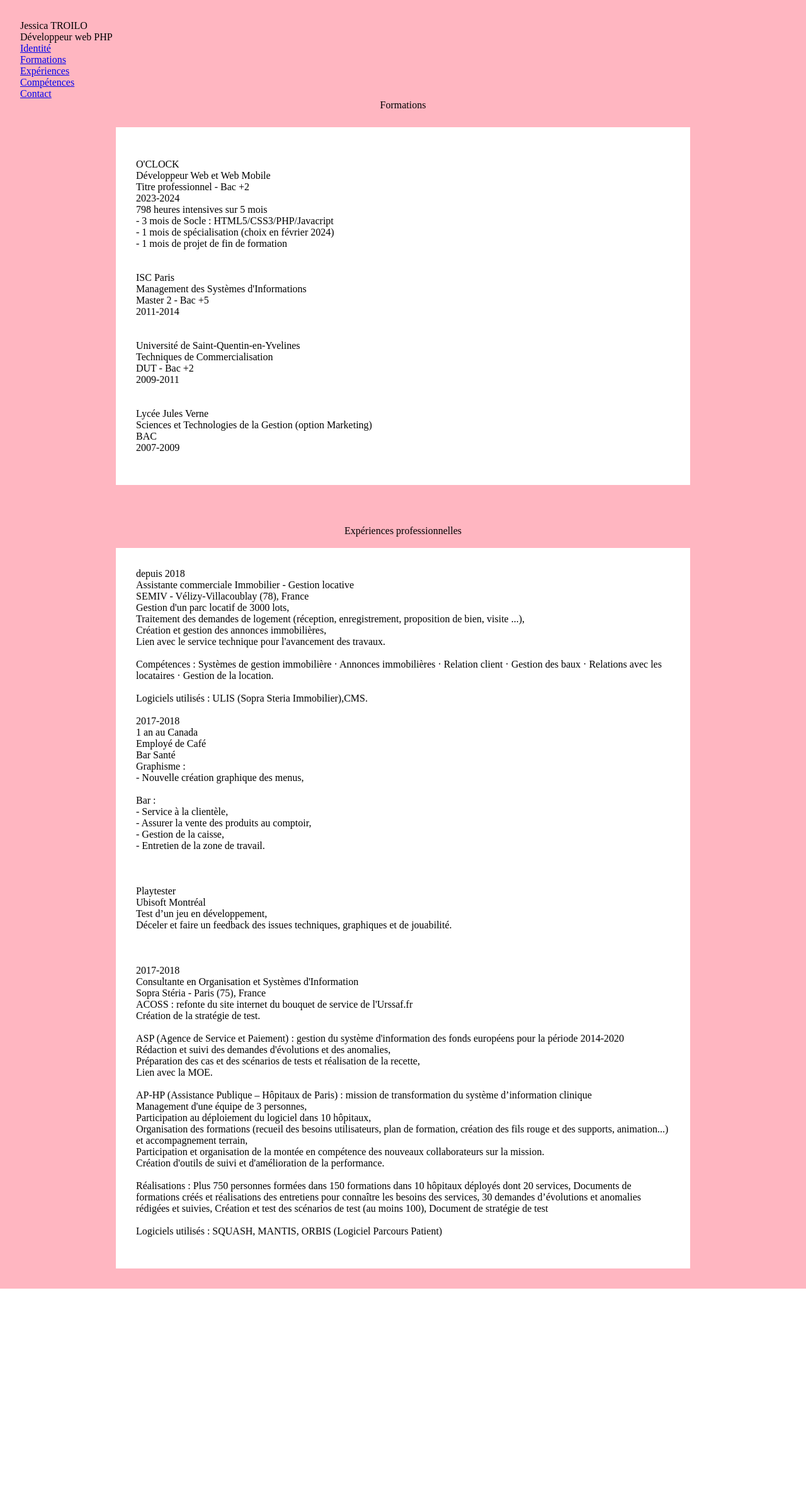
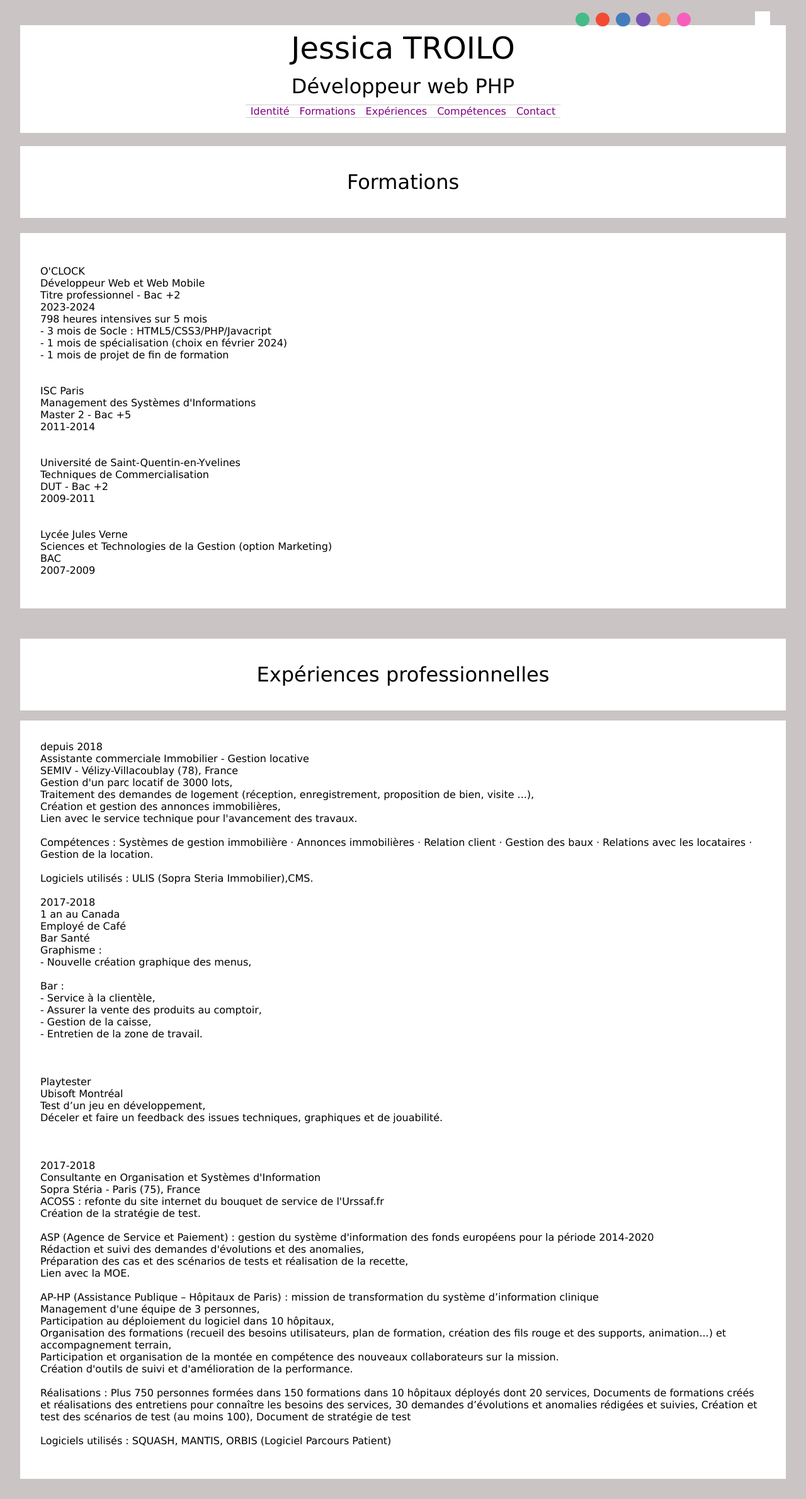
Before and after one commit to jessicatroilo/jessicatroilo.github.io, a PHP site: page /CV/php/index.php in a window 1280 px wide. Shown: the whole page at 63% size. Before the commit the page ends 2046 px from the top, so only its background shows below. Run offline with PHP 8.4, Linux system fonts and the light colour scheme.

Commit message:
en cours

```diff
--- a/css/style.css
+++ b/css/style.css
@@ -1,29 +1,216 @@
+/* Corps de la page */
+
+body {
+    font-family: Verdana, Geneva, Tahoma, sans-serif;
+}
+
 #container {
-    background-color : lightpink;
+    background-color : rgb(202, 196, 197);
     display : flex;
     flex-direction: column;
     padding : 2em;
 
 }
 
+html {
+    --theme-green-main: #4b8;
+    --theme-green-alt: #296;
+    --theme-red-main: rgb(243, 74, 52);
+    --theme-red-alt: rgb(207, 52, 31);
+    --theme-blue-main: rgb(68, 124, 187);
+    --theme-blue-alt: rgb(48, 103, 165);
+    --theme-purple-main: rgb(117, 85, 179);
+    --theme-purple-alt: rgb(93, 48, 165);
+    --theme-orange-main: rgb(247, 143, 95);
+    --theme-orange-alt: rgb(224, 100, 42);
+    --theme-pink-main: rgb(247, 95, 189);
+    --theme-pink-alt: rgb(109, 17, 81);
+
+    --color-main: var(--theme-green-main);
+    --color-alt: var(--theme-green-alt);
+    --border-normal: 1px solid rgba(0, 0, 0, .2);
+    --color-bg: white;
+    --color-opacity: rgba(0, 0, 0, .1);
+  }
+
+/* Header*/
+
+.header {
+    background-color : white;
+    width: 100%;
+    display : flex;
+    flex-direction: column;
+    align-items: center;
+    padding: 0.5em 0 1.5em;
+    margin: 0.5em 0 0.3em
+
+}
+
+.header__part {
+    border-bottom: var(--border-normal);
+    display: flex;
+    flex-direction: column;
+    align-items: center;
+}
+
+/*theme*/
+
+.dark__light {
+    width: 1.5em;
+    height: 1.5em;
+    border : 0;
+    border-radius: 3%;
+    /*background-color: red;*/
+    position: absolute;
+    left: 93.7%;
+    bottom: 94.7%;
+    cursor: pointer ;
+    background-color : white;
+
+}
+
+/*Titre header*/
+h1 {
+    font-size : 3em;
+    margin-bottom: 0.3em;
+}
+
+h2 {
+    font-size : 2em;
+    margin-bottom: 0.3em;
+}
+
+/*Nav*/
+nav {
+    display: flex;
+    flex-direction: column;
+    justify-content: space-evenly;
+    align-items: stretch;
+}
+
+
+.menu {
+    display: flex;
+    align-items: center;
+}
+
+.theme-button {
+    border: 0;
+    border-radius: 50%;
+    color: white;
+    padding: .7rem;
+    display: inline-block;
+    margin-left: .3rem;
+}
+
+.menu__color-switcher {
+    position: absolute;
+    left: 71%;
+    bottom: 94.7%;
+}
+
+#theme-red {
+    background-color: var(--theme-red-main);
+}
+
+#theme-blue {
+    background-color: var(--theme-blue-main);
+}
+
+#theme-green {
+    background-color: var(--theme-green-main);
+}
+
+#theme-purple {
+    background-color: var(--theme-purple-main);
+}
+
+#theme-orange {
+    background-color: var(--theme-orange-main);
+}
+
+
+#theme-pink {
+    background-color: var(--theme-pink-main);
+}
+
+#theme-red:hover {
+    background-color: var(--theme-red-alt);
+}
+
+#theme-blue:hover {
+    background-color: var(--theme-blue-alt);
+}
+
+#theme-green:hover {
+    background-color: var(--theme-green-alt);
+}
+
+#theme-purple:hover {
+    background-color: var(--theme-purple-alt);
+}
+
+#theme-orange:hover {
+    background-color: var(--theme-orange-alt);
+}
+
+#theme-pink:hover {
+    background-color: var(--theme-pink-alt);
+}
+
+.menu__item {
+    margin-right: 1rem;;
+}
+
+ul {
+    display: flex;
+}
+
+li {
+    padding-left : 0.5em;
+    padding-right: 0.5em;
+
+}
+
+.lien__nav {
+    text-decoration: none;
+    color : purple;
+}
+
+.lien__nav:hover {
+    background-color : lightblue;
+    color : darkorchid;
+}
+
+
+
+/* Main*/
 .main__page {
     display: flex;
     flex-direction: column;
     align-items: center;
 }
 
+.title {
+    background-color : white;
+    width: 100%;
+    margin : 0.5em;
+    font-size: 2em;
+    text-align: center;
+}
+
 .wrapper__education {
     background-color : white;
-    width: 75%;
+    width: 100%;
     display : flex;
     flex-direction: column;
     padding : 2em;
-    margin : 0.5em 4em 4em;
+    margin : 0.5em 4em 2em;
 }
 
 .wrapper__experience {
     background-color : white;
-    width: 75%;
+    width: 100%;
     display : flex;
     flex-direction: column;
     padding : 2em;
--- a/php/templates/exp.tpl.php
+++ b/php/templates/exp.tpl.php
@@ -5,10 +5,12 @@ Données du tableau $experience recupérer à l'aide d'un foreach
 Affichage des données dans le HTML-->
 
 
+    <div class="title">
+        <img src="" alt="">
+        <h3> Expériences professionnelles</h3>
+        <br>
+    </div>
 
-    <img src="" alt="">
-    <h3> Expériences professionnelles</h3>
-<br>
     <div class="wrapper__experience">
         <?php
         foreach ($experience as $experienceKeys => $experienceValue) {
--- a/php/templates/form.tpl.php
+++ b/php/templates/form.tpl.php
@@ -5,10 +5,11 @@ Données du tableau $education recupérer à l'aide d'un foreach
 Affichage des données dans le HTML-->
 
 <main class ="main__page">
-
-    <img src="" alt="">
-    <h3> Formations</h3>
-    <br>
+    <div class="title">
+        <img src="" alt="">
+        <h3> Formations</h3>
+        <br>
+    </div>
     <div class = "wrapper__education">
         <?php
         foreach ($education as $educationKeys => $educationValue) {
--- a/php/templates/header.tpl.php
+++ b/php/templates/header.tpl.php
@@ -9,17 +9,35 @@
 </head>
 <body>
     <div id = "container">
-    <header>
-            <h1>Jessica TROILO</h1>
-            <h2> Développeur web PHP </h2>
+    <header class = "header">
+        <nav>
+            <div class = "header__part">
+                <div class="menu">
+                    <button id="theme-switch" class="btn dark__light" type="button" aria-label="Changer le thème"><i class="icon-moon"></i></button>
+                    <div class="menu__color-switcher">
+                        <button id="theme-green" class="theme-button" type="button" aria-label="Changer la couleur du thème"></button>
+                        <button id="theme-red" class="theme-button" type="button" aria-label="Changer la couleur du thème"></button>
+                        <button id="theme-blue" class="theme-button" type="button" aria-label="Changer la couleur du thème"></button>
+                        <button id="theme-purple" class="theme-button" type="button" aria-label="Changer la couleur du thème"></button>
+                        <button id="theme-orange" class="theme-button" type="button" aria-label="Changer la couleur du thème"></button>
+                        <button id="theme-pink" class="theme-button" type="button" aria-label="Changer la couleur du thème"></button>
+                    </div>
+                </div>
 
-        <nav>
-            <ul>
-                <li><a href="./plan_de_site.html">Identité</a></li>
-                <li><a href="./mentions_legales.html">Formations</a></li>
-                <li><a href="./mentions_legales.html">Expériences</a></li>
-                <li><a href="./contact.html">Compétences</a></li>
-                <li><a href="./mentions_legales.html">Contact</a></li>
-            </ul>
+                <i class ="dark__light" ></i>
+                <h1>Jessica TROILO</h1>
+                <h2> Développeur web PHP </h2>
+            </div>
+            <div class = "header__part">
+                <div class ="wrapper__menu">
+                    <ul>
+                        <li><a class="lien__nav" href="./plan_de_site.html">Identité</a></li>
+                        <li><a class="lien__nav" href="./mentions_legales.html">Formations</a></li>
+                        <li><a class="lien__nav" href="./mentions_legales.html">Expériences</a></li>
+                        <li><a class="lien__nav" href="./contact.html">Compétences</a></li>
+                        <li><a class="lien__nav" href="./mentions_legales.html">Contact</a></li>
+                    </ul>
+                </div>
+            </div>
         </nav>
     </header>
```
Also changed, not shown: images/lune.png (added), images/soleil.png (added).
